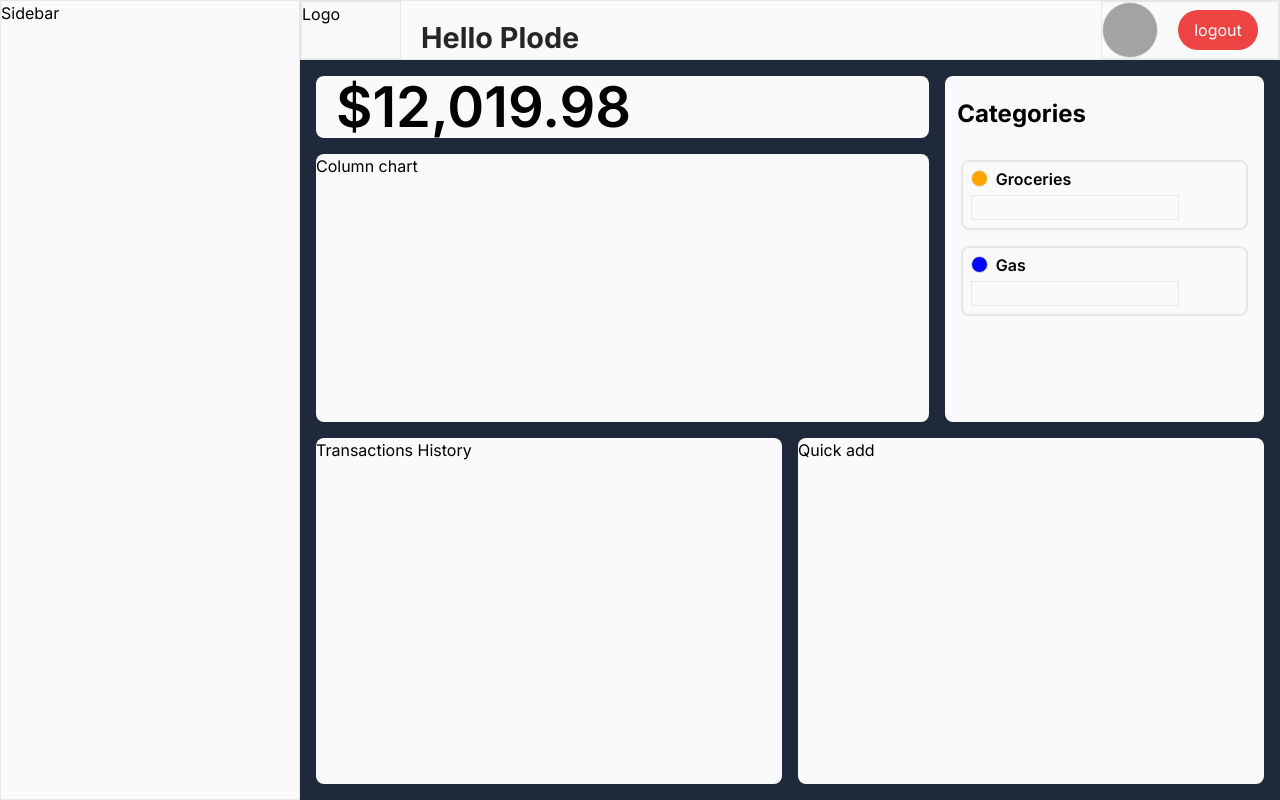
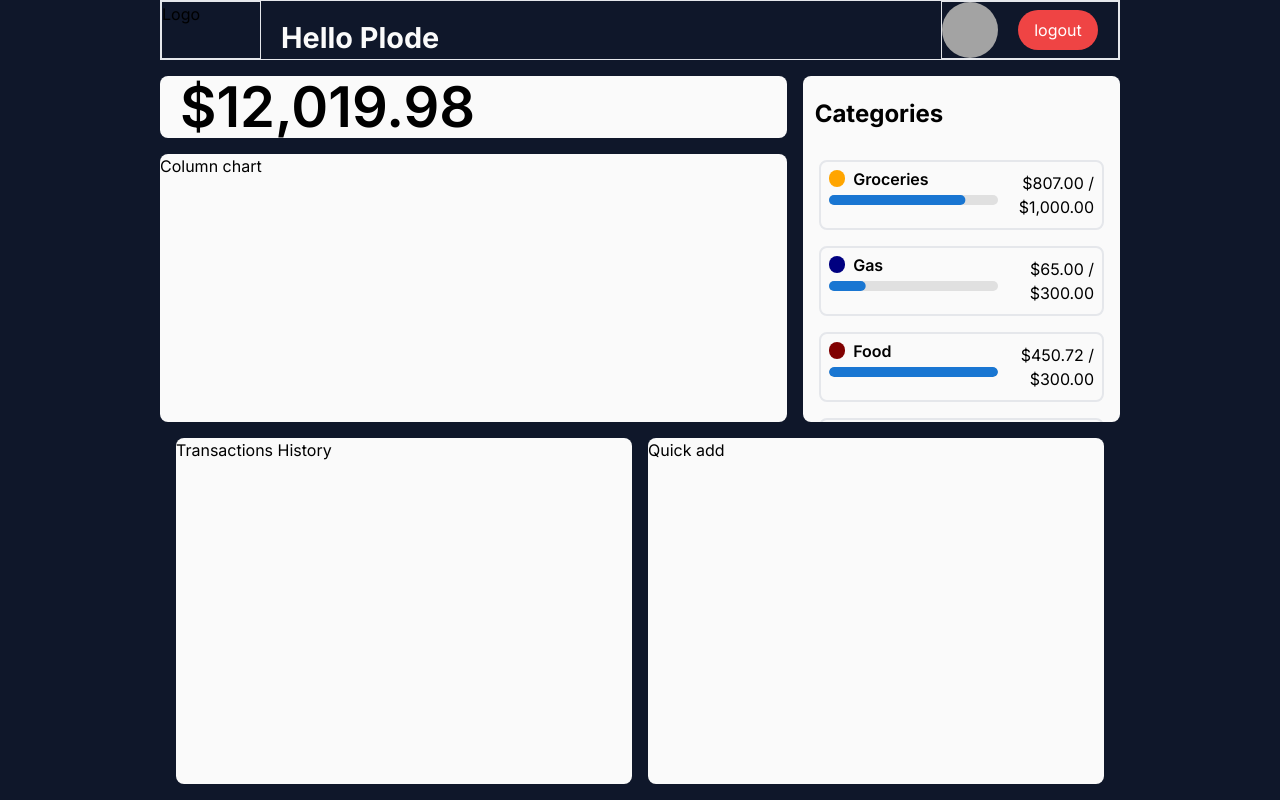
Before and after one commit to plode-v/moeny-tracker, a Next.js app: page /dashboard in a window 1280 px wide. Built offline with nearby package versions, Linux system fonts and the light colour scheme.

Commit message:
Update dashboard UI

```diff
--- a/app/(dashboard)/(routes)/dashboard/page.tsx
+++ b/app/(dashboard)/(routes)/dashboard/page.tsx
@@ -1,3 +1,5 @@
+'use client'
+
 import React from 'react'
 import Amount from '@/app/components/Amount'
 import ColumnChart from '@/app/components/ColumnChart'
@@ -5,7 +7,7 @@ import CategoryChart from '@/app/components/CategoryChart'
 
 const Dashboard = () => {
   return (
-    <div className='h-[calc(100%-60px)] bg-slate-800'>
+    <div className='h-[calc(100%-60px)]'>
       <div className='flex h-1/2'>
         <div className='flex flex-col w-2/3'>
           <Amount />
--- a/app/(dashboard)/(routes)/layout.tsx
+++ b/app/(dashboard)/(routes)/layout.tsx
@@ -1,14 +1,10 @@
 import React from 'react'
-import Sidebar from '@/app/components/Sidebar'
 import Nav from '@/app/components/Nav'
 
 const DashboardLayout = ({children}: {children: React.ReactNode}) => {
   return (
-    <div className='flex'>
-      <div>
-        <Sidebar />
-      </div>
-      <div className='w-full'>
+    <div className='w-full flex justify-center h-screen bg-slate-900'>
+      <div className='w-full lg:w-3/4 3xl:w-1/2'>
         <Nav />
         {children}
       </div>
--- a/app/components/Amount.tsx
+++ b/app/components/Amount.tsx
@@ -3,8 +3,8 @@ import { currencyFormat } from '../lib/utils'
 
 const Amount = () => {
   return (
-    <div className='m-2 ml-4 mt-4 rounded-lg h-1/6 flex items-center bg-neutral-50'>
-        <h1 className='text-[3.5rem] font-semibold ml-5 text-black'>
+    <div className='m-2 lg:ml-0 ml-4 mt-4 rounded-lg h-1/6 flex items-center bg-neutral-50'>
+        <h1 className='text-[1.5rem] sm:text-[2.5rem] lg:text-[3.5rem] font-semibold ml-5 text-black'>
             {/* TODO: dynamic number and currency */}
             {currencyFormat(12019.98)}
         </h1>
--- a/app/components/CategoryChart.tsx
+++ b/app/components/CategoryChart.tsx
@@ -1,47 +1,110 @@
 import React from 'react'
 import { currencyFormat } from '../lib/utils'
+import { LinearProgress, LinearProgressClasses, linearProgressClasses, styled } from '@mui/material'
 
 const CategoryChart = () => {
 
     const amountUsed = [
         {
             id: 1,
-            amount: currencyFormat(870.1),
+            amount: 807,
             category: "Groceries",
-            budget: currencyFormat(1000),
-            color: "orange"
+            budget: 1000,
+            color: "#FFA500"
         },
         {
             id: 2,
-            amount: currencyFormat(250.65),
+            amount: 65,
             category: "Gas",
-            budget: currencyFormat(300),
-            color: "blue"
+            budget: 300,
+            color: "navy"
+        },
+        {
+            id: 3,
+            amount: 450.72,
+            category: "Food",
+            budget: 300,
+            color: "maroon"
+
+        },
+        {
+            id: 4,
+            amount: 60,
+            category: "Subscriptions",
+            budget: 70,
+            color: "pink"
+
+        },
+        {
+            id: 5,
+            amount: 450.72,
+            category: "Food",
+            budget: 300,
+            color: "maroon"
+
+        },
+        {
+            id: 6,
+            amount: 450.72,
+            category: "Food",
+            budget: 300,
+            color: "maroon"
+
+        },
+        {
+            id: 7,
+            amount: 450.72,
+            category: "Food",
+            budget: 300,
+            color: "maroon"
+
         }
     ]
+
+    const BorderLinearProgress = styled(LinearProgress)(({ theme }) => ({
+        height: 10,
+        borderRadius: 5,
+        [`&.${linearProgressClasses.colorPrimary}`]: {
+            backgroundColor: theme.palette.grey[theme.palette.mode === 'light' ? 300 : 200],
+        },
+        [`& .${linearProgressClasses.bar}`]: {
+            borderRadius: 5,
+        }
+    }))
 
 
     const handleModal = () => {
         // TODO: show category details on click (modal)
+        alert("Modal")
     }
 
   return (
-    <div className='w-1/3 m-2 mt-4 mr-4 rounded-lg bg-neutral-50'>
-        <h1 className='my-5 mx-3 font-bold text-[1.5rem]'>
+    <div className='w-1/3 m-2 mt-4 mr-4 lg:mr-0 rounded-lg bg-neutral-50 overflow-auto'>
+        <h1 className='lg:my-5 lg:mx-3 font-bold lg:text-[1.5rem] m-2'>
             Categories
         </h1>
         <div className='flex flex-col items-between'>
             {amountUsed.map((expense) => (
-                <div key={expense.id} className='h-[70px] flex items-center mx-4 my-2 rounded-lg border-2 cursor-pointer hover:scale-105 duration-[50ms]'>
-                    <div className='flex flex-col h-full'>
-                        <div className='flex h-full items-center gap-2'>
-                            <div className="h-1/2 aspect-square border ml-2 rounded-full" style={{backgroundColor: expense.color}} />
+                <div key={expense.id} className='h-[70px] flex items-center mx-4 my-2 rounded-lg border-2 cursor-pointer' onClick={handleModal}>
+                    <div className='flex flex-col h-full w-2/3'>
+                        <div className='flex h-full gap-2 items-center'>
+                            <div className="h-1/2 aspect-square  ml-2 rounded-full" style={{backgroundColor: expense.color}} />
                             <h1 className='font-semibold'>
                                 {expense.category}
                             </h1>
                         </div>
-                        <div className='h-full ml-2'>
-                            <div className='h-3/4 w-[13rem] border' />
+                        <div className='h-full ml-2 grid items-start'>
+                            {/* <div className='h-3/4 w-full border' /> */}
+                            <BorderLinearProgress value={expense.amount < expense.budget ? expense.amount / expense.budget * 100 : 100} variant='determinate' />
+                        </div>
+                    </div>
+                    <div className='w-1/3 mx-2 items-end flex flex-col'>
+                        {/* TODO: show amount used / budget */}
+                        <div>
+                            {currencyFormat(expense.amount)} /
+                        </div>
+                        <div>
+                            {currencyFormat(expense.budget)}
                         </div>
                     </div>
                 </div>
--- a/app/components/ColumnChart.tsx
+++ b/app/components/ColumnChart.tsx
@@ -2,7 +2,7 @@ import React from 'react'
 
 const ColumnChart = () => {
   return (
-    <div className='m-2 ml-4 rounded-lg h-5/6 bg-neutral-50'>
+    <div className='m-2 ml-4 lg:ml-0 rounded-lg h-5/6 bg-neutral-50'>
         Column chart
     </div>
   )
--- a/app/components/Nav.tsx
+++ b/app/components/Nav.tsx
@@ -8,14 +8,14 @@ const Nav = () => {
     <nav className='h-[60px] border w-full flex justify-between'>
         <div className='flex'>
             <span className='border w-[100px]'>Logo</span>
-            <h1 className='items-end flex ml-5 text-[1.8rem] font-bold text-neutral-800'>
+            <h1 className='items-end flex ml-5 text-[1.8rem] font-bold text-neutral-50'>
                 {/* TODO: Change to dynamic name */}
                 Hello Plode
             </h1>
         </div>
         <div className='border flex'>
             {/* TODO: Change to dynamic login button */}
-            <div className='border h-full aspect-square bg-neutral-400 rounded-full'>
+            <div className='h-full aspect-square bg-neutral-400 rounded-full'>
                 {/* TODO: Add auth */}
             </div>
             <div className='flex items-center px-5'>
--- a/app/components/Navbar.tsx
+++ b/app/components/Navbar.tsx
@@ -1,6 +1,5 @@
 import React, { useEffect } from 'react'
 import Link from 'next/link'
-import { SignInButton, SignUpButton } from "@clerk/nextjs"
 
 const Navbar = () => {
 
@@ -24,12 +23,7 @@ const Navbar = () => {
             <Link href="/">Logo</Link>
           </div>
           <div className='flex gap-2'>
-            <SignInButton afterSignInUrl='/dashboard' mode='modal'>
-              <p className='bg-white text-black sm:py-2 sm:px-3 p-1 text-[0.75rem] sm:text-[1rem] rounded-md cursor-pointer'>Sign In</p>
-            </SignInButton>
-              <SignUpButton afterSignInUrl='/dashboard' mode='modal'>
-                <p className='bg-white text-black sm:py-2 sm:px-3 p-1 text-[0.75rem] sm:text-[1rem] rounded-md cursor-pointer'>Sign Up</p>
-              </SignUpButton>
+            <Link href='/dashboard'>Dashboard</Link>
           </div>
         </nav>
   )
--- a/app/components/Sidebar.tsx
+++ /dev/null
@@ -1,12 +0,0 @@
-import React from 'react'
-
-const Sidebar = () => {
-
-  return (
-    <div className='w-[300px] h-screen border'>
-        Sidebar
-    </div>
-  )
-}
-
-export default Sidebar
--- a/package.json
+++ b/package.json
@@ -21,6 +21,7 @@
     "next": "13.4.19",
     "react": "18.2.0",
     "react-dom": "18.2.0",
+    "react-icons": "^4.10.1",
     "typescript": "5.2.2"
   },
   "devDependencies": {
```
Also changed, not shown: 1 other file (tests, documents, lock files or other folders).
